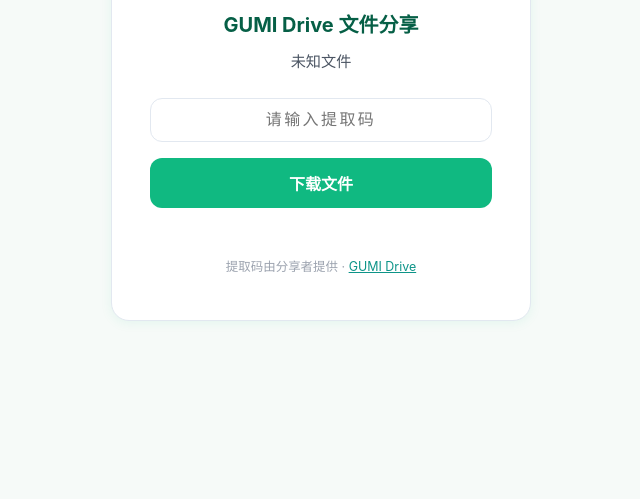
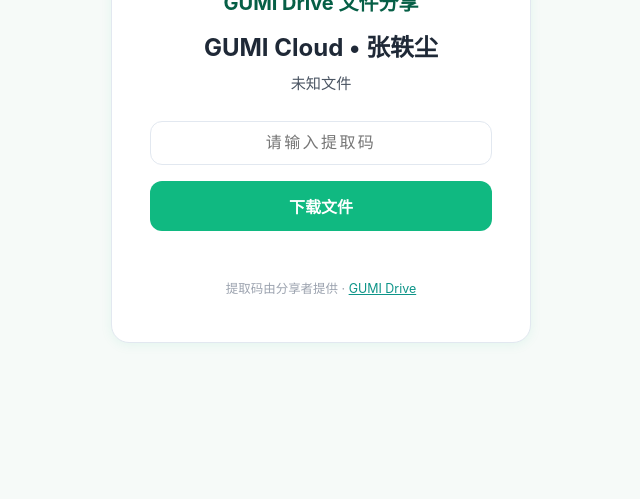
Before and after one commit to ZhangYichen-max/zhangyichen-drive, a plain HTML site: page share.html in a window 1280 px wide. Shown: the part 301-800 px from the top of the page, without its empty margins (319-959 px from the left). Drawn offline with Linux system fonts and the light colour scheme.

Commit message:
Update share.html

```diff
--- a/share.html
+++ b/share.html
@@ -35,6 +35,7 @@
 <div class="card">
   <div class="icon">🔗</div>
   <h1>GUMI Drive 文件分享</h1>
+  <h2>GUMI Cloud • 张轶尘</h2>
   <p class="fname" id="fname">加载中…</p>
   <input id="code" placeholder="请输入提取码" autocomplete="off">
   <button id="go">下载文件</button>
```
